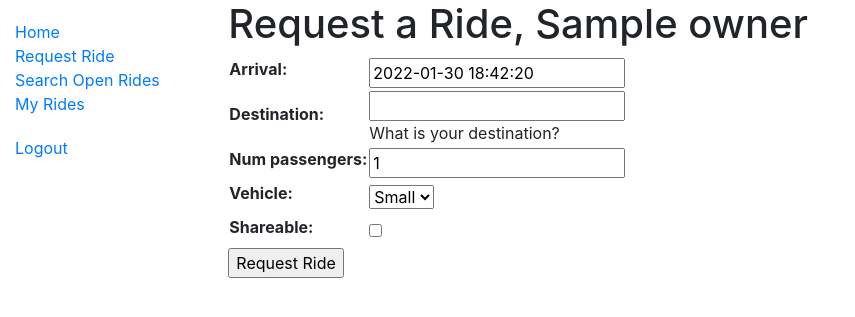
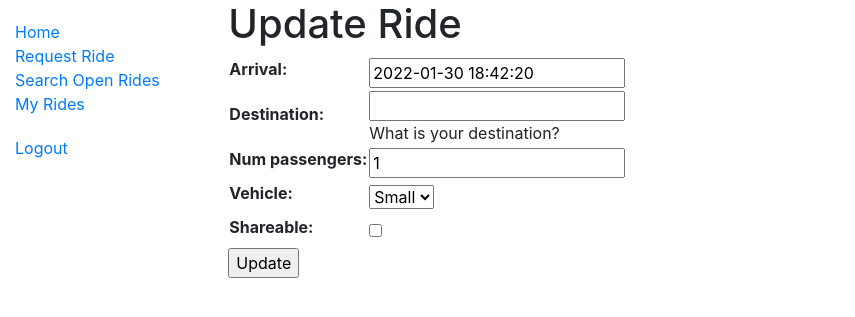
Before and after one commit to Gaunish/RideShare-Uber, a Django app: template hw_1_ride_share/docker-deploy/web-app/ride/templates/user/ride_form.html in a window 1280 px wide. Shown: the top 317 px of the page, without its empty margins (0-855 px from the left). Run offline with Django 4.2, Linux system fonts and the light colour scheme; tables that the repository leaves empty hold one stand-in row (values such as "Sample post"); the template is opened without the code that fills it: values that come from a table or form of the project are taken from there, most other values are stand-ins (such as "Sample title", 1, 10 or a date in 2020).

Commit message:
Allow user to update open rides

```diff
--- a/hw_1_ride_share/docker-deploy/web-app/ride/models.py
+++ b/hw_1_ride_share/docker-deploy/web-app/ride/models.py
@@ -69,7 +69,7 @@ class Ride(models.Model):
 
     def get_absolute_url(self):
         """Returns the url to access a detail record for this ride."""
-        return reverse('ride-detail', args=[str(self.id)])
+        return reverse('ride-update', args=[str(self.id)])
 
     #@property
     #def driver(self):
--- a/hw_1_ride_share/docker-deploy/web-app/ride/templates/user/ride_form.html
+++ b/hw_1_ride_share/docker-deploy/web-app/ride/templates/user/ride_form.html
@@ -2,13 +2,13 @@
 
 {% block content %}
 <body>
-  <h1>Request a Ride, {{ owner }}</h1>
+  <h1>Update Ride</h1>
     <form action="" method="post">
       {% csrf_token %}
       <table>
         {{ form.as_table }}
       </table>
-      <input type="submit" value="Request Ride">
+      <input type="submit" value="Update">
     </form>
   </body>
 {% endblock %}
--- a/hw_1_ride_share/docker-deploy/web-app/ride/templates/user/rides.html
+++ b/hw_1_ride_share/docker-deploy/web-app/ride/templates/user/rides.html
@@ -1,7 +1,7 @@
 {% extends "user_gen.html" %}
 
 {% block content %}
-  <h1>View Ride History</h1>
+  <h1>View My Rides</h1>
   <body>
     {% for ride in all_rides %}
       <h3><a href="{{ ride.get_absolute_url }}">{{ ride.owner }}'s Ride (Party of {{ ride.num_passengers }})</a></h3>
--- a/hw_1_ride_share/docker-deploy/web-app/ride/urls.py
+++ b/hw_1_ride_share/docker-deploy/web-app/ride/urls.py
@@ -1,6 +1,7 @@
 from django.urls import path
-from .views import RideListView, RideDetailView
+from .views import RideUpdateView, RideDetailView
 from . import views
+from django.views.generic import RedirectView
 
 urlpatterns = [
     path('', views.index, name='index'),
@@ -11,12 +12,9 @@ urlpatterns = [
     path('user/', views.user_home, name = 'user_home'),
     path('rides/', views.rides, name='rides'),
     path('add_ride/<int:ride>/<int:user>/<int:num>/', views.add_ride, name='add_ride'),
-    #path('rides/', RideListView.as_view(), name='rides'),
-    path('rides/<pk>/', RideDetailView.as_view(), name='ride-detail'),
     path('vehicle/', views.myVehicle, name='vehicle'),
     path('open_rides/', views.open_rides, name='open_rides'),
     path('join_ride/', views.open_rides, name='join_ride'),
     path('request_ride/', views.request_ride, name='request_ride'),
-    #path('rides/new/', RideCreateView.as_view(), name='ride-create'),
-    #path('vehicle/new/', VehicleCreateView.as_view(), name='vehicle-create'),
+    path('rides/<pk>/update/', RideUpdateView.as_view(), name='ride-update'),
 ]
```
Also changed, not shown: hw_1_ride_share/docker-deploy/web-app/ride/views.py (+11 -14 lines), hw_1_ride_share/docker-deploy/web-app/ride/migrations/0045_alter_ride_id_alter_rider_id_alter_user_id_and_more.py (added).
